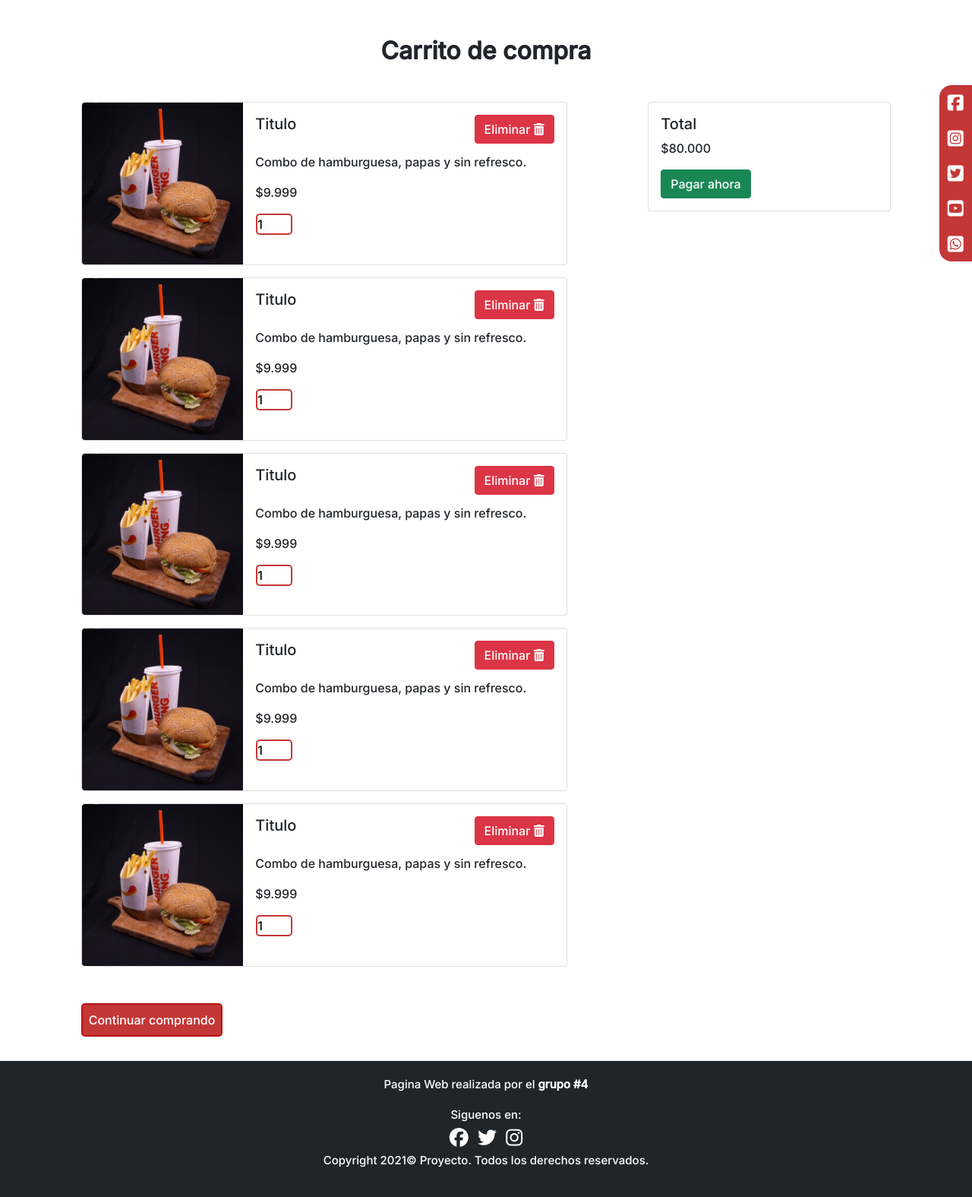
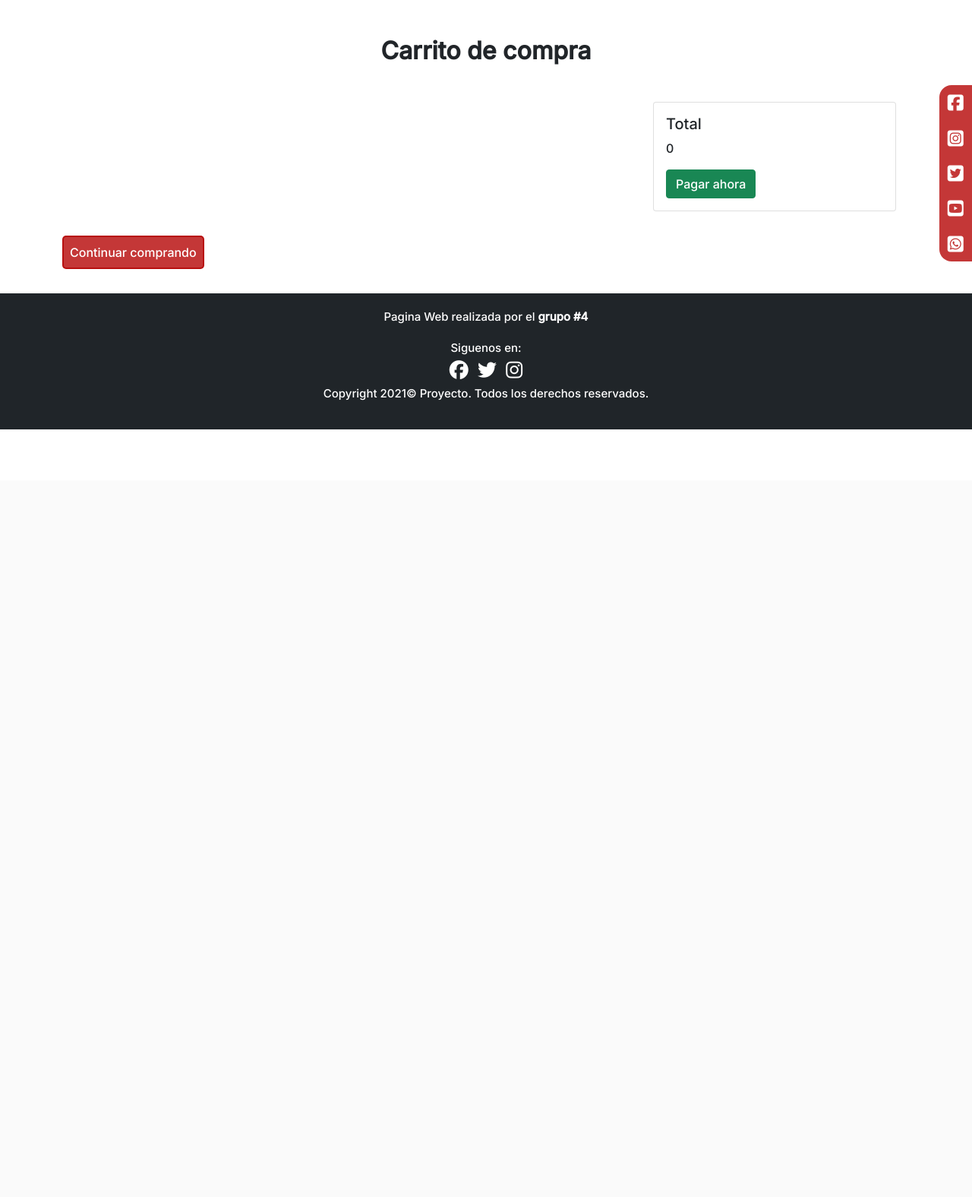
Before and after one commit to iLuisOlivares/SalSalsa-WebPage, a PHP site: page /carrito.php in a window 1280 px wide. Shown: the part 168-1743 px from the top of the page at 76% size. After the commit the page ends 733 px from the top, so only its background shows below. Run offline with PHP 8.4, Linux system fonts and the light colour scheme; some libraries are stand-ins or nearby versions.

Commit message:
carrito script

```diff
--- a/carrito.php
+++ b/carrito.php
@@ -3,21 +3,25 @@
 
 <h2 class="o-title-carrito">Carrito de compra</h2>
 
+
 <?php
     /* Carga los datos */
-    $employees = array('John', 'Michelle', 'Mari', 'Luke', 'Nellie');
+    $employees = array('John', 'Michelle');
+
     // $data = getLocalstorage();
     // $data = JSON.parse(localStorage.getItem("Carrito")).length;
 ?>
 
 <!-- Contenedor de los items -->
-<main class="o-carrito-container">
+<main>
+    <div class="container">
 
-    <section>
+        <section class="row lista-compra">
+            <div id="container-list" class="col-12 col-lg-8">
                 <!-- Empieza el bucle, el cual recorre el array-->
                 <?php foreach ($employees as $employee) { ?>
                     <!-- Item -->
-            <div class="card mb-3 o-fix-card-carrito" >
+                    <!-- <div class="card mb-3 o-fix-card-carrito" >
                         <div class="row g-0">
                             <div class="col-md-4">
                             <img src="./assets/img/menu/img1.jpg" class="img-fluid rounded-start" alt="...">
@@ -36,33 +40,35 @@
                                 </div>
                             </div>
                         </div>
+                    </div> -->
+                <?php }  ?>
             </div>
-        <?php }  ?>
-
-
-        <a href="carta.php"><button type="button" class="botones o-btn-bottom-carrito">Continuar comprando</button></a>
-    </section>
-
             <!-- Contenedor para pagar todo -->
+        <div class="col-12 col-lg-4 d-flex  justify-content-center align-items-start">
             <!-- falta arreglar el width en el @media -->
-    <aside class="o-aside-carrito">
                 <div class="card o-fix-pay-carrito">
                     <div class="card-body">
                         <h5 class="card-title">Total</h5>
                         <!-- Cambiar el valor al total de todas  -->
-                <p class="card-text">$80.000</p>
+                        <p id="costo-total" class="card-text">$80.000</p>
                         <button id="btn__traer" type="button" class="btn btn-success o-btn-style">
                             Pagar ahora
                         </button>
                     </div>
                 </div>
+        </div>
+        </section>
+        <a href="carta.php"><button type="button" class="botones o-btn-bottom-carrito">Continuar comprando</button></a>
+
+
+
 
             <!-- form para enviar la información al cliente y al dueño pueden borrarlo si se utiliza de otra forma-->
             <form method="post" action="">
 
             </form>
 
-    </aside>
+    </main>
 </main>
 
 <?php include __DIR__ . '/partials/footer.php'; ?>
--- a/css/carrito.css
+++ b/css/carrito.css
@@ -25,7 +25,7 @@
 }
 
 .o-fix-card-carrito {
-    width: 40rem;
+    width: 45rem;
 }
 
 .o-fix-pay-carrito {
--- a/js/carrito.js
+++ b/js/carrito.js
@@ -105,7 +105,7 @@ const platos = [
   }),
 ];
 
-//Clase para crear los platos como objetos
+//PRIMERA PARTE
 
 //clase para la creacion de los objetos del carrito
 class PlatoObjeto {
@@ -206,6 +206,7 @@ const getASpecificValue = (id) => {
   console.log("El tamaño es:", JSON.parse(localStorage.getItem("Carrito"))[id]);
 };
 
+
 //Inicializar
 Inicializador();
 
--- /dev/null
+++ b/js/compra.js
@@ -0,0 +1,54 @@
+//SEGUNDA PARTE
+//Instancias HTML
+const div_list = document.querySelector("#container-list");
+const costo = document.getElementById("costo-total");
+
+const crearListHtml = ({ nombre, cantidad, precio, imagen, descripcion }) => {
+  const html = `  <div class="card mb-3 o-fix-card-carrito" >
+                <div class="row g-0">
+                    <div class="col-md-4">
+                    <img src= ${imagen} class="img-fluid rounded-start" alt="...">
+                    </div>
+                    <div class="col-md-8">
+                        <div class="card-body">
+                            <section class="o-item-delete-style">
+                                <h5 class="card-title">${nombre}</h5>
+                                <button type="button" class="btn btn-danger" onclick="alert('¿Estas seguro de eliminar este producto?')">Eliminar
+                                    <i class="fas fa-trash-alt"></i>
+                                </button>
+                            </section>
+                            <p class="card-text">${descripcion}</p>
+                            <p class="card-text">${precio}</p>
+                            <input type="number" id="id_cantidad" class="shoppingImput" value=${cantidad} style="max-width: 3rem;border: 2px solid rgba(182, 6, 6, 0.8); border-radius: 5px; margin-left: 1px" min=1 />
+                        </div>
+                    </div>
+                </div>
+            </div>`;
+
+  //createElement crea una nueva etiqueta HTML
+  const div = document.createElement("div");
+  //con el innerHTML se puede integras bloques de codigo a una etiqueta HTML
+  div.innerHTML = html;
+  //append sirve para agregar una etiqueta dentro de otra
+  div_list.append(div.firstElementChild);
+
+  return div;
+};
+
+//Inicializar en 0
+let precio_total = 0;
+carritoLista.forEach((element) => {
+  crearListHtml(element);
+  console.log(element);
+  precio_total =  element.calcularPrecio(); + precio_total;
+  console.log(precio_total);
+});
+
+costo.innerText = new Intl.NumberFormat().format(precio_total);
+
+
+for (const iterator of carritoLista) {
+  // const costo_final = 0;
+  // costo_final = costo_final + iterator.calcularPrecio();
+  // console.log(costo_final);
+}
--- a/partials/footer.php
+++ b/partials/footer.php
@@ -31,6 +31,7 @@
 <script src="./js/contact.js"></script>
 <script type="text/javascript" src="./js/carta.js  "></script>
 <script type="text/javascript" src="./js/carrito.js"></script>
+<script type="text/javascript" src="./js/compra.js"></script>
 <!-- <script src="./js/class/array-objetos.js"></script> -->
 <!-- <script src="./js/class/class-plato.js"></script>
 <script src="./js/class/carrito-list.js"></script> -->
```
Also changed, not shown: nosotros.php (+4 -4 lines), servicios.php (+9 -8 lines). Lines whose indentation alone changed are shown as unchanged.
